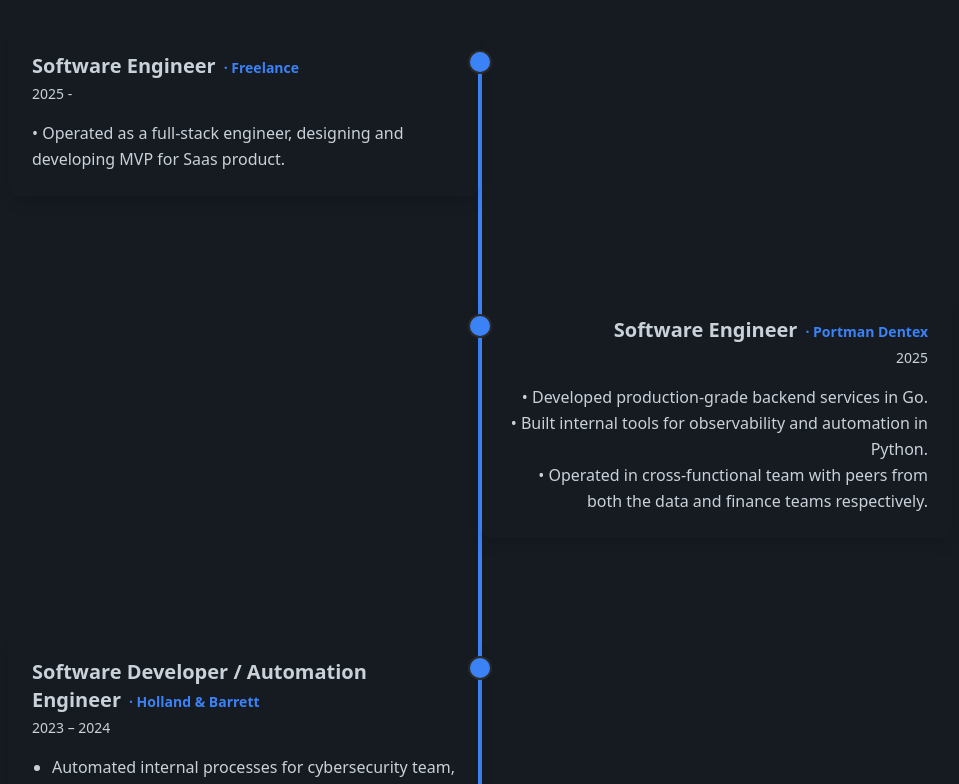
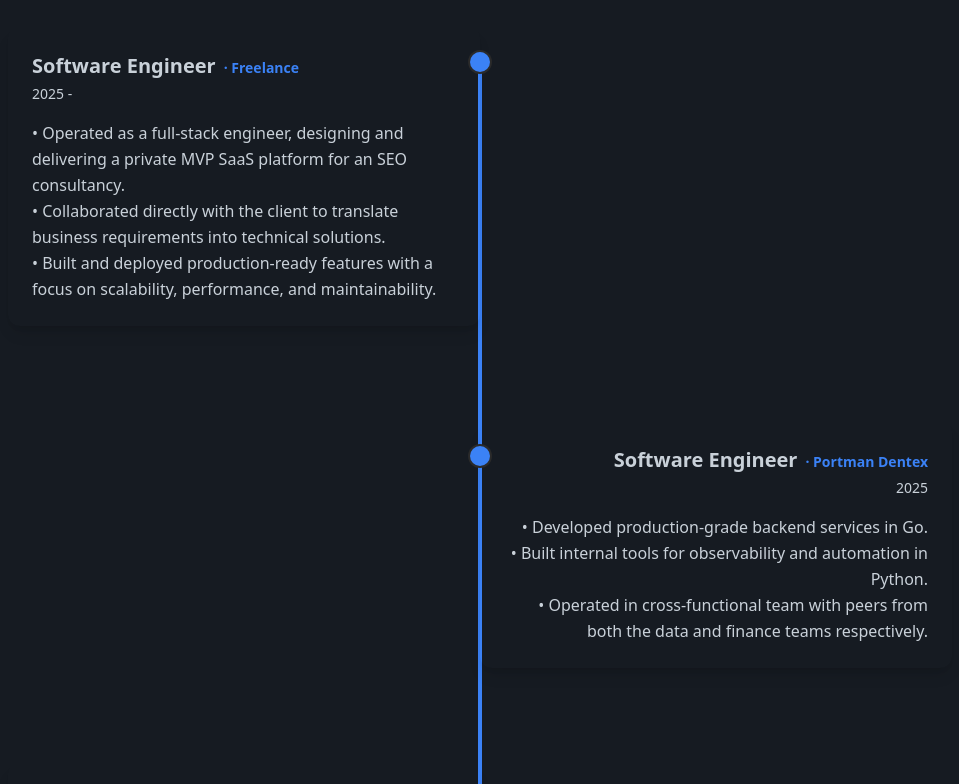
Before and after one commit to Dermot10/dermotbruce-portfolio, a Next.js app: page / in a window 1280 px wide. Shown: the part 1980-2764 px from the top of the page, without its empty margins (160-1119 px from the left). Built offline with nearby package versions, Linux system fonts and the light colour scheme.

Commit message:
project changes

```diff
--- a/components/home/experience-timeline.tsx
+++ b/components/home/experience-timeline.tsx
@@ -12,7 +12,9 @@ const experience = [
     company: 'Freelance',
     period: '2025 - ',
     description:
-      ` • Operated as a full-stack engineer, designing and developing MVP for Saas product.`
+    ` • Operated as a full-stack engineer, designing and delivering a private MVP SaaS platform for an SEO consultancy.
+      • Collaborated directly with the client to translate business requirements into technical solutions.
+      • Built and deployed production-ready features with a focus on scalability, performance, and maintainability.`
 
   },
   {
--- a/components/home/featured-projects.tsx
+++ b/components/home/featured-projects.tsx
@@ -15,7 +15,7 @@ export default function FeaturedProjects() {
         className="absolute inset-0 bg-cover bg-center z-0"
         style={{ backgroundImage: "url(/blue-purple-main.jpg)" }}
       />
-      <div className="absolute inset-0 bg-[#161B22]/70 z-0"></div> {/* Dim overlay */}
+      <div className="absolute inset-0 bg-[#161B22]/70 z-0"></div> =={/* Dim overlay */}
 
       <div className="relative z-10 max-w-5xl mx-auto px-6">
         <h2 className="text-3xl font-semibold mb-8 text-[#E5E7EB] text-center">Featured Builds</h2>
```
